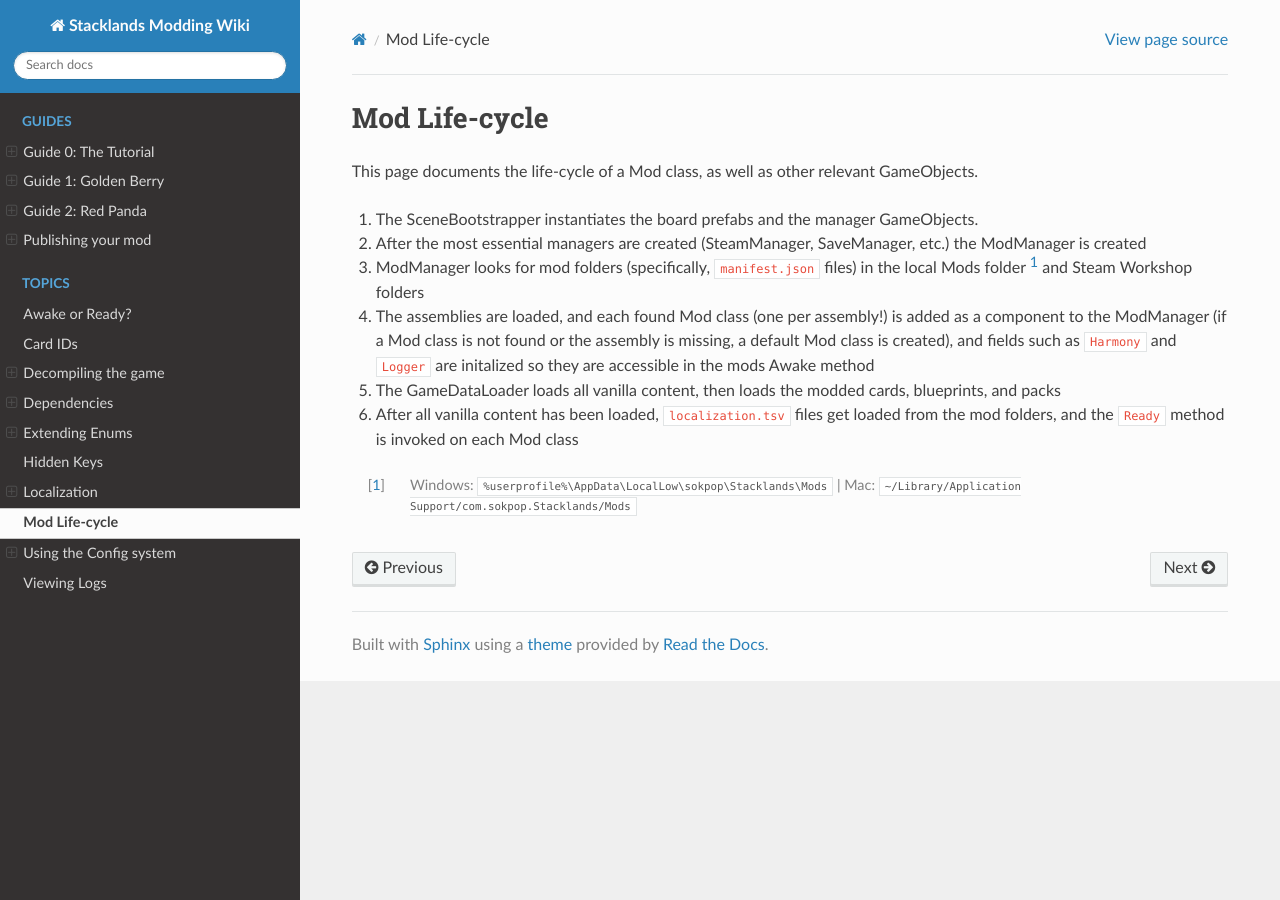
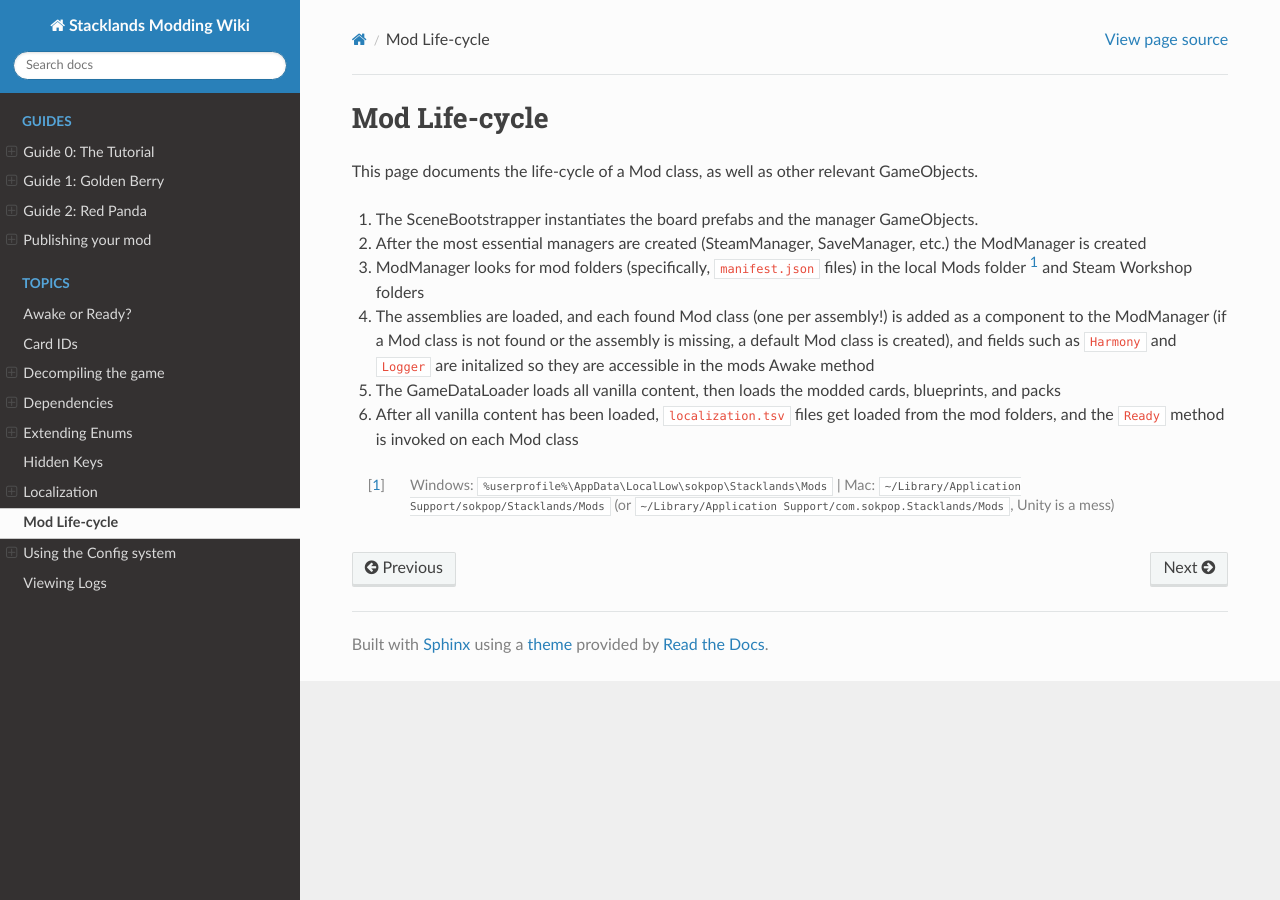
Before and after one commit to stacklandsdev/modding-wiki, a Sphinx documentation site: the page built from source/guides/life-cycle.rst, in a window 1280 px wide. Built offline with Sphinx 7.4.7 and the Read the Docs theme 2.0.0, drawn with Linux system fonts in a browser that asks for light colours.

Commit message:
correct mac paths

```diff
--- a/source/guides/life-cycle.rst
+++ b/source/guides/life-cycle.rst
@@ -10,4 +10,4 @@ This page documents the life-cycle of a Mod class, as well as other relevant Gam
 #. The GameDataLoader loads all vanilla content, then loads the modded cards, blueprints, and packs
 #. After all vanilla content has been loaded, ``localization.tsv`` files get loaded from the mod folders, and the ``Ready`` method is invoked on each Mod class
 
-.. [1] Windows: ``%userprofile%\AppData\LocalLow\sokpop\Stacklands\Mods`` | Mac: ``~/Library/Application Support/com.sokpop.Stacklands/Mods``
+.. [1] Windows: ``%userprofile%\AppData\LocalLow\sokpop\Stacklands\Mods`` | Mac: ``~/Library/Application Support/sokpop/Stacklands/Mods`` (or ``~/Library/Application Support/com.sokpop.Stacklands/Mods``, Unity is a mess)
--- a/source/guides/logs.rst
+++ b/source/guides/logs.rst
@@ -20,4 +20,4 @@ logs that mods make. Similarly to the built-in one, it also has the "Open log fi
 
 .. image:: images/logs_2.png
 
-.. [1] Windows: ``%userprofile%\AppData\LocalLow\sokpop\Stacklands\Player.log`` | Mac: ``~/Library/Application Support/com.sokpop.Stacklands/Player.log``
+.. [1] Windows: ``%userprofile%\AppData\LocalLow\sokpop\Stacklands\Player.log`` | Mac: ``~/Library/Logs/sokpop/Stacklands/Player.log``
```
